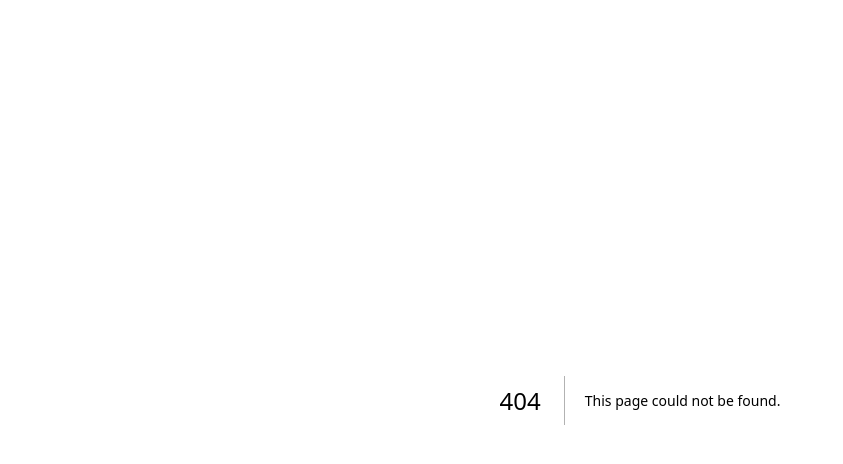
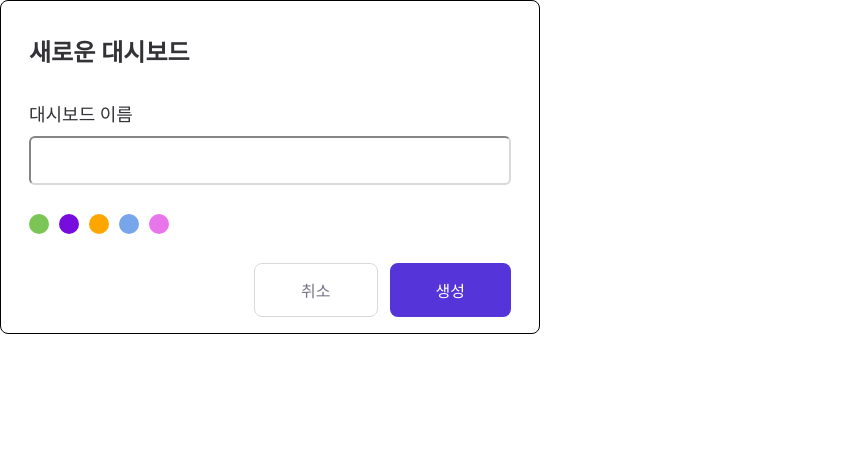
Before and after one commit to sprint-part3-team1/Planyang, a Next.js app: page /dashboard in a window 1280 px wide. Before the commit this address had no page. Shown: the top 464 px of the page, without its empty margins (0-843 px from the left). Built offline with nearby package versions, Linux system fonts and the light colour scheme.

Commit message:
Fix: stash 적용 및 충돌 해결

```diff
--- /dev/null
+++ b/src/app/(route)/dashboard/_components/NewDashboardModal.module.css
@@ -0,0 +1,70 @@
+.container {
+  width: 540px;
+  height: 334px;
+  flex-shrink: 0;
+  border: 1px solid black;
+  background-color: white;
+  border-radius: 8px;
+  padding: 28px;
+}
+
+#title {
+  color: #333236;
+  font-family: Pretendard;
+  font-size: 24px;
+  font-style: normal;
+  font-weight: 700;
+  line-height: normal;
+  margin-top: 4px;
+  margin-bottom: 32px;
+}
+
+#dashBaordNameinputTitle {
+  color: #333236;
+  font-family: Pretendard;
+  font-size: 18px;
+  font-style: normal;
+  font-weight: 500;
+  line-height: normal;
+  margin-bottom: 10px;
+}
+
+.dashboardNameInput {
+  width: 100%;
+  padding: 15px;
+  border-radius: 6px;
+  border-color: #d9d9d9;
+
+  &:focus {
+    outline: none;
+  }
+}
+
+.colorEclipseContainer {
+  display: flex;
+  flex-direction: row;
+  gap: 10px;
+  margin: 29px 0px;
+}
+
+.colorEclipse {
+  width: 20px;
+  height: 20px;
+  border-radius: 999px;
+}
+
+.green {
+  background-color: #7ac555;
+}
+.purple {
+  background-color: #760dde;
+}
+.orange {
+  background-color: #ffa500;
+}
+.blue {
+  background-color: #76a5ea;
+}
+.pink {
+  background-color: #e876ea;
+}
--- /dev/null
+++ b/src/app/(route)/dashboard/_components/NewDashboardModal.tsx
@@ -0,0 +1,28 @@
+import CheckCancelButton from '@/app/_components/modal/CheckCancelButton';
+
+import styles from './NewDashboardModal.module.css';
+
+function NewDashboardModal() {
+  const title = '새로운 대시보드';
+  const colors = ['green', 'purple', 'orange', 'blue', 'pink'];
+
+  return (
+    <div className={styles.container}>
+      <p id={styles.title}>{title}</p>
+      <p id={styles.dashBaordNameinputTitle}>대시보드 이름</p>
+      <input className={styles.dashboardNameInput} />
+      <div className={styles.colorEclipseContainer}>
+        {colors.map((color) => {
+          return (
+            <div
+              key={color}
+              className={`${styles.colorEclipse} ${styles[color]}`}
+            />
+          );
+        })}
+      </div>
+      <CheckCancelButton />
+    </div>
+  );
+}
+export default NewDashboardModal;
--- /dev/null
+++ b/src/app/(route)/dashboard/page.tsx
@@ -0,0 +1,9 @@
+import { useState } from 'react';
+import NewDashboardModal from './_components/NewDashboardModal';
+import { createPortal } from 'react-dom';
+
+export default function page() {
+  const [newDashboardModal, setNewDashboardModal] = useState(false);
+  const [portalElement, setPortalElemnt] = useState<Element | null>(null);
+  return <NewDashboardModal />;
+}
--- /dev/null
+++ b/src/app/_components/modal/CheckCancelButton.tsx
@@ -0,0 +1,22 @@
+import React from 'react';
+
+import styles from './CheckCancleButton.module.css';
+
+export default function CheckCancelButton() {
+  return (
+    <div className={styles.container}>
+      <button
+        type="button"
+        className={`${styles.button} ${styles.cancleButton}`}
+      >
+        취소
+      </button>
+      <button
+        type="button"
+        className={`${styles.button} ${styles.checkButton}`}
+      >
+        생성
+      </button>
+    </div>
+  );
+}
--- /dev/null
+++ b/src/app/_components/modal/CheckCancleButton.module.css
@@ -0,0 +1,28 @@
+.container {
+  display: flex;
+  flex-direction: row;
+  justify-content: flex-end;
+  gap: 12px;
+}
+
+.button {
+  padding: 14px 46px;
+  border-radius: 8px;
+  text-align: center;
+  font-family: Pretendard;
+  font-size: 16px;
+  font-style: normal;
+  font-weight: 500;
+  line-height: normal;
+}
+.cancleButton {
+  border: 1px solid var(--gray-gray_D9D9D9, #d9d9d9);
+  background: var(--white-white_FFFFFF, #fff);
+  color: var(--gray-gray_787486, #787486);
+}
+.checkButton {
+  border: none;
+  border-radius: 8px;
+  background: var(--violet-violet_5534DA, #5534da);
+  color: var(--white-white_FFFFFF, #fff);
+}
--- a/src/app/layout.tsx
+++ b/src/app/layout.tsx
@@ -2,7 +2,6 @@ import type { Metadata } from 'next';
 import { Inter } from 'next/font/google';
 import './globals.css';
 import React from 'react';
-import { useEffect } from 'react';
 
 const inter = Inter({ subsets: ['latin'] });
 
@@ -18,7 +17,10 @@ export default function RootLayout({
 }>) {
   return (
     <html lang="ko">
-      <body className={inter.className}>{children}</body>
+      <body className={inter.className}>
+        {children}
+        <div id="portal" />
+      </body>
     </html>
   );
 }
--- a/src/app/page.tsx
+++ b/src/app/page.tsx
@@ -1,4 +1,4 @@
 export default function Home() {
-  const a: String = 'bb';
+  const a: string = 'bb';
   return <div>{a}</div>;
 }
```
